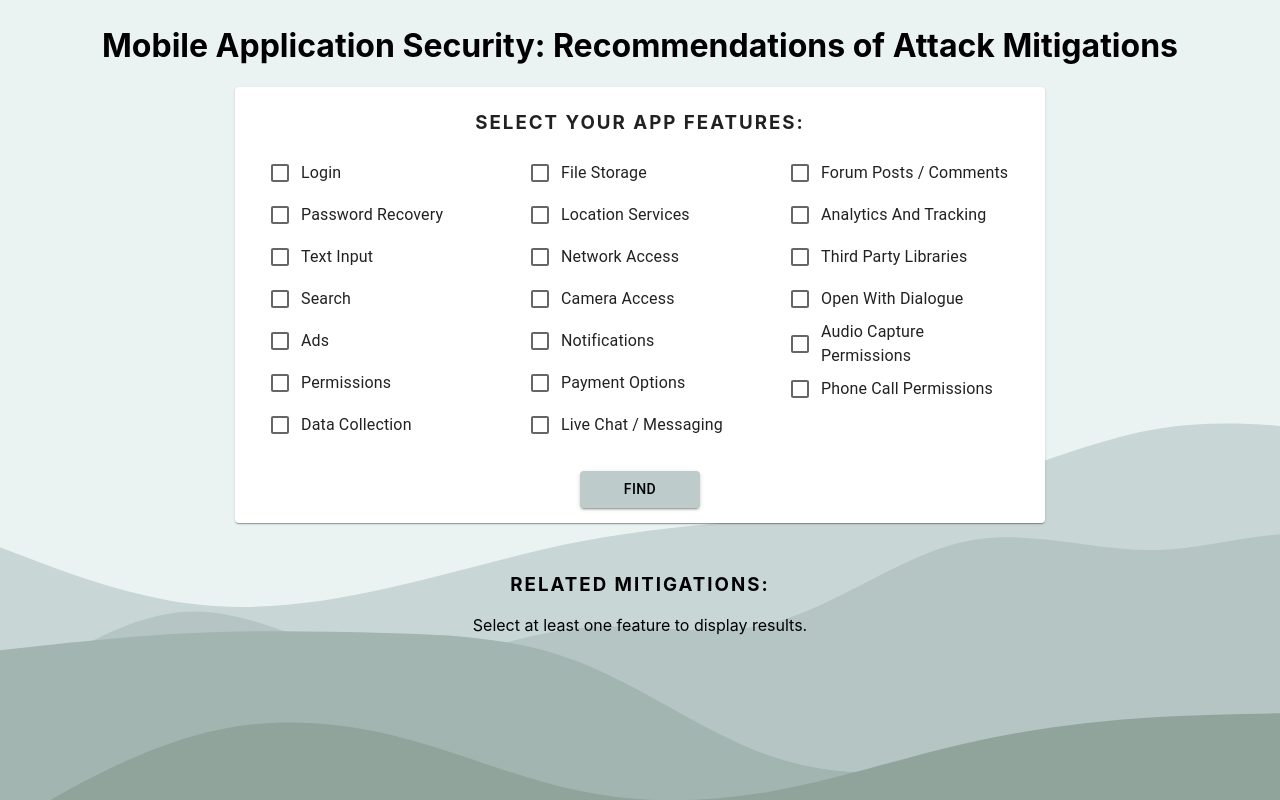
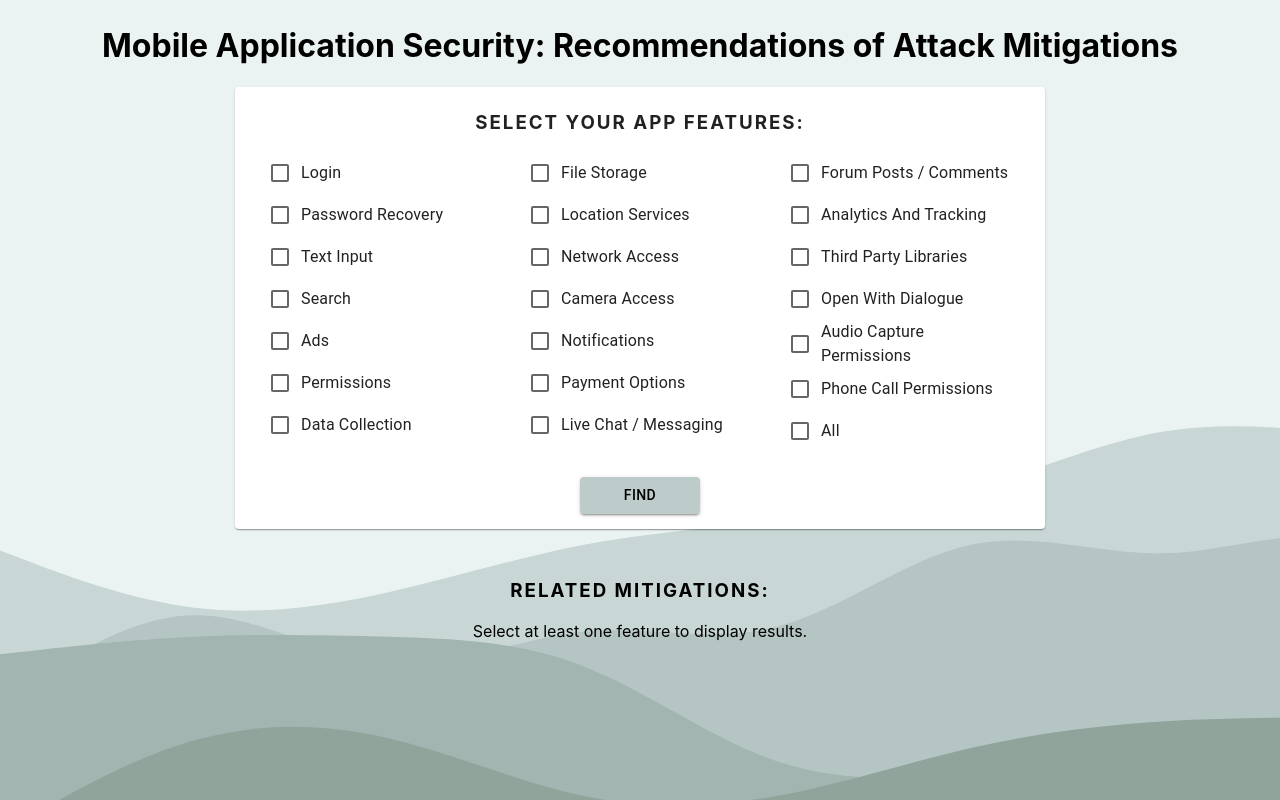
Before and after one commit to ivy0305/mitigation-recommendations, a React (Create React App) app: page / in a window 1280 px wide. Shown: the top 800 px of the page. Built offline with nearby package versions, Linux system fonts and the light colour scheme.

Commit message:
Add 'All (features)' as a checkbox option

```diff
--- a/src/App.js
+++ b/src/App.js
@@ -31,6 +31,7 @@ function App() {
     openWithDialogue: false,
     audioCapturePermissions: false,
     phoneCallPermissions: false,
+    all: false,
     // calendarIntegration: false,
     // mediaPlayback: false,
     // accessToContacts: false,
@@ -38,15 +39,33 @@ function App() {
 
   const handleCheckboxChange = (event, name) => {
     const { checked } = event.target;
-    setIsChecked((prevState) => ({ ...prevState, [name]: checked }));
+    setIsChecked((prevState) => {
+      if (name === "all") {
+        const newState = {};
+        Object.keys(prevState).forEach((key) => {
+          newState[key] = checked;
+        });
+        return newState;
+      } else {
+        return { ...prevState, [name]: checked };
+      }
+    });
   };
 
   const [selectedCards, setSelectedCards] = useState([]);
   const [noFeaturesChecked, setNoFeaturesChecked] = useState(true);
 
   const handleButtonClick = () => {
-    console.log(data);
-    console.log(isChecked);
+    const checkedFeatures = Object.keys(isChecked).filter(
+      (feature) => isChecked[feature] && feature !== "All"
+    );
+    if (checkedFeatures.length !== 0 || isChecked["all"]) {
+      setNoFeaturesChecked(false);
+      setSelectedCards([]);
+    } else {
+      setNoFeaturesChecked(true);
+    }
+
     const filteredCards = data
       .filter((card) => card.features.some((feature) => isChecked[feature]))
       .sort((a, b) => {
@@ -63,11 +82,6 @@ function App() {
         }
       });
 
-    if (filteredCards.length !== 0) {
-      setNoFeaturesChecked(false);
-    } else {
-      setNoFeaturesChecked(true);
-    }
     console.log(filteredCards);
     setSelectedCards(filteredCards);
   };
```
